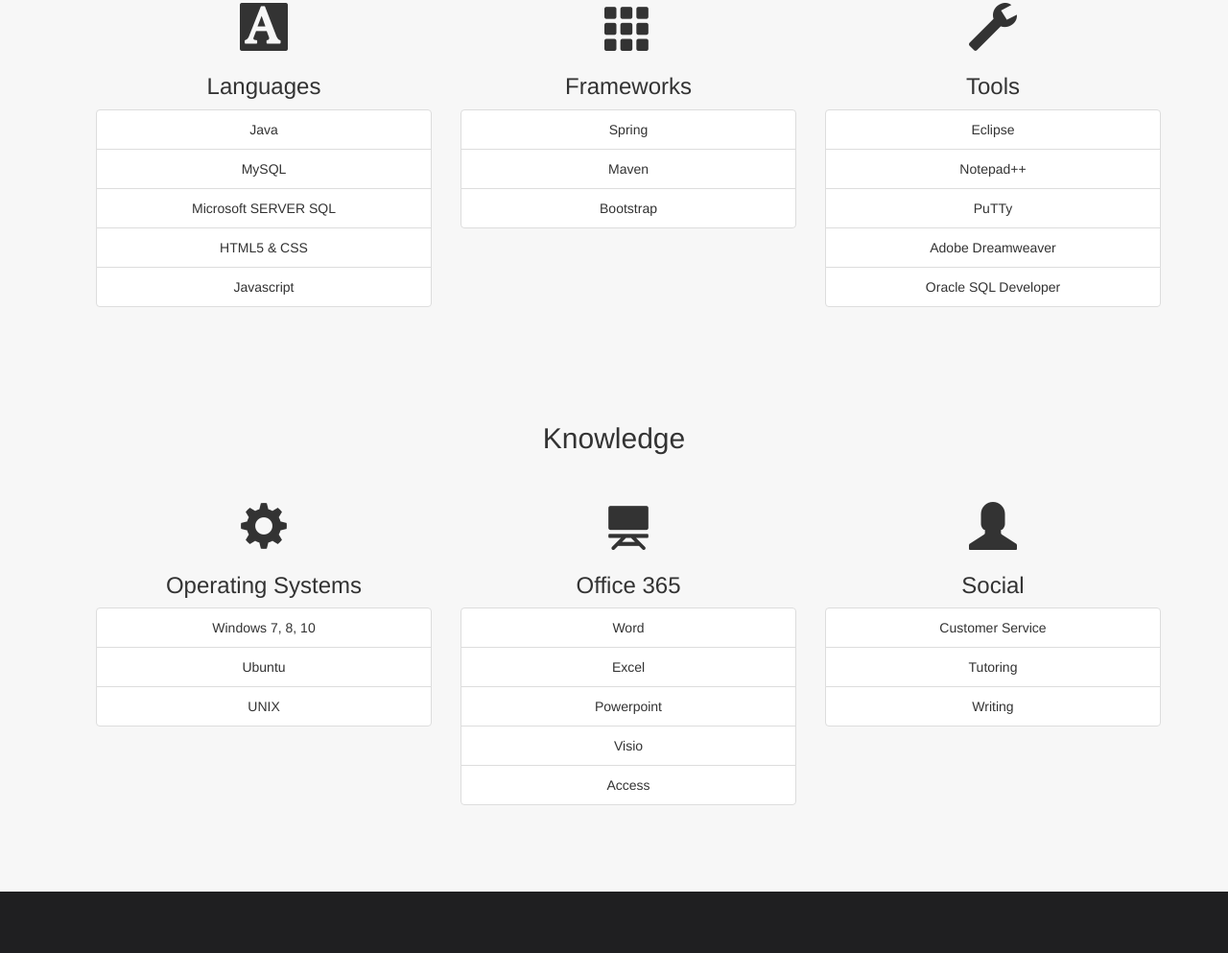
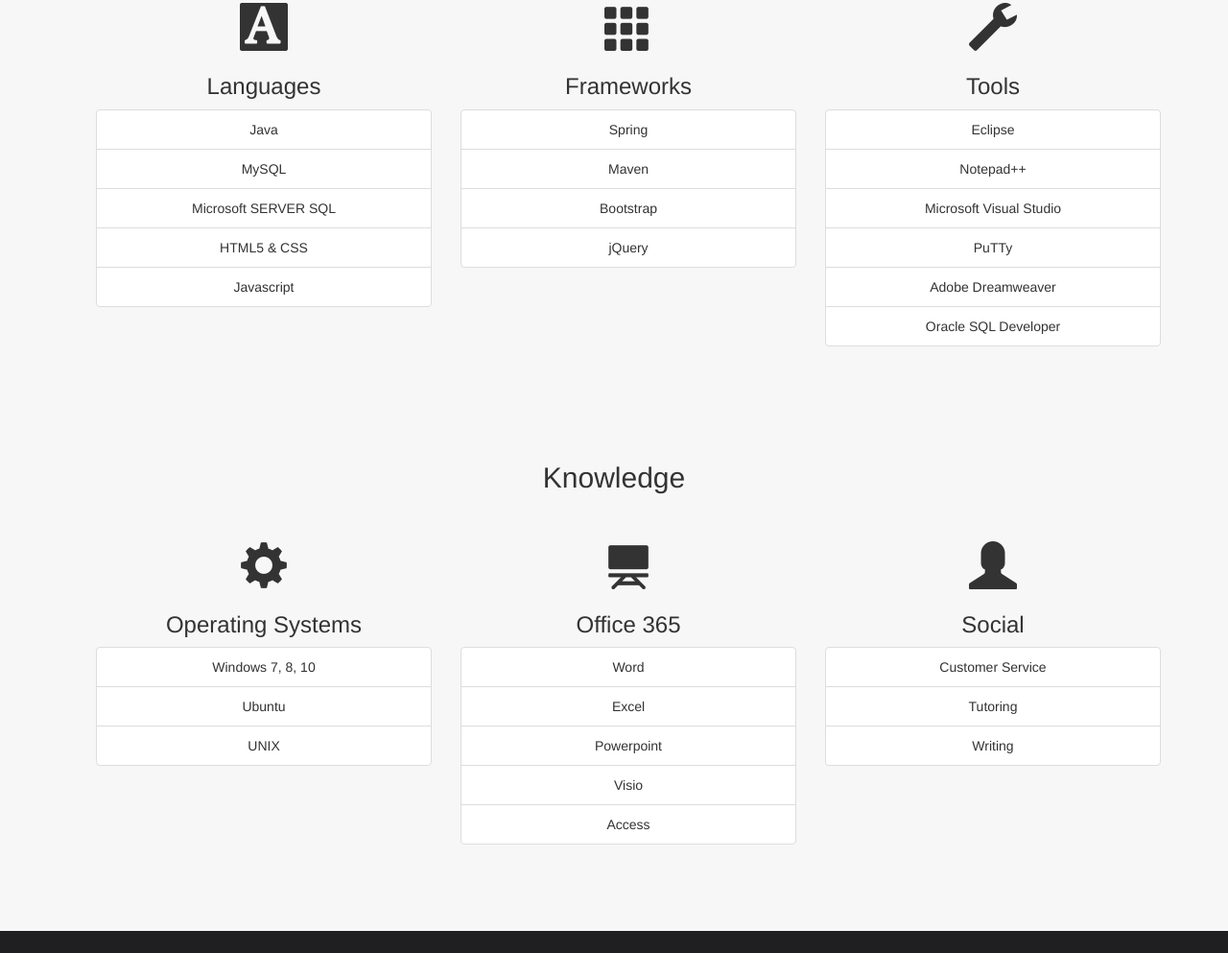
Before and after one commit to Bytons/project-bytons, a plain HTML site: page index.html in a window 1280 px wide. Shown: the part 1990-2983 px from the top of the page at 96% size. Drawn offline with nearby package versions, Linux system fonts and the light colour scheme.

Commit message:
added jQuery and Visual studio to skills tree

```diff
--- a/index.html
+++ b/index.html
@@ -156,6 +156,7 @@
             <li class="list-group-item">Spring</li>
            <li class="list-group-item">Maven</li>
            <li class="list-group-item">Bootstrap</li>
+                <li class="list-group-item">jQuery</li>
             </ul>
         </div><!-- /.col-lg-4 -->
         <div class="col-lg-4">
@@ -164,6 +165,7 @@
                <ul class="list-group">
             <li class="list-group-item">Eclipse</li>
             <li class="list-group-item">Notepad++</li>
+            <li class="list-group-item">Microsoft Visual Studio</li>
             <li class="list-group-item">PuTTy</li>
            <li class="list-group-item">Adobe Dreamweaver</li>
            <li class="list-group-item">Oracle SQL Developer</li>
```
